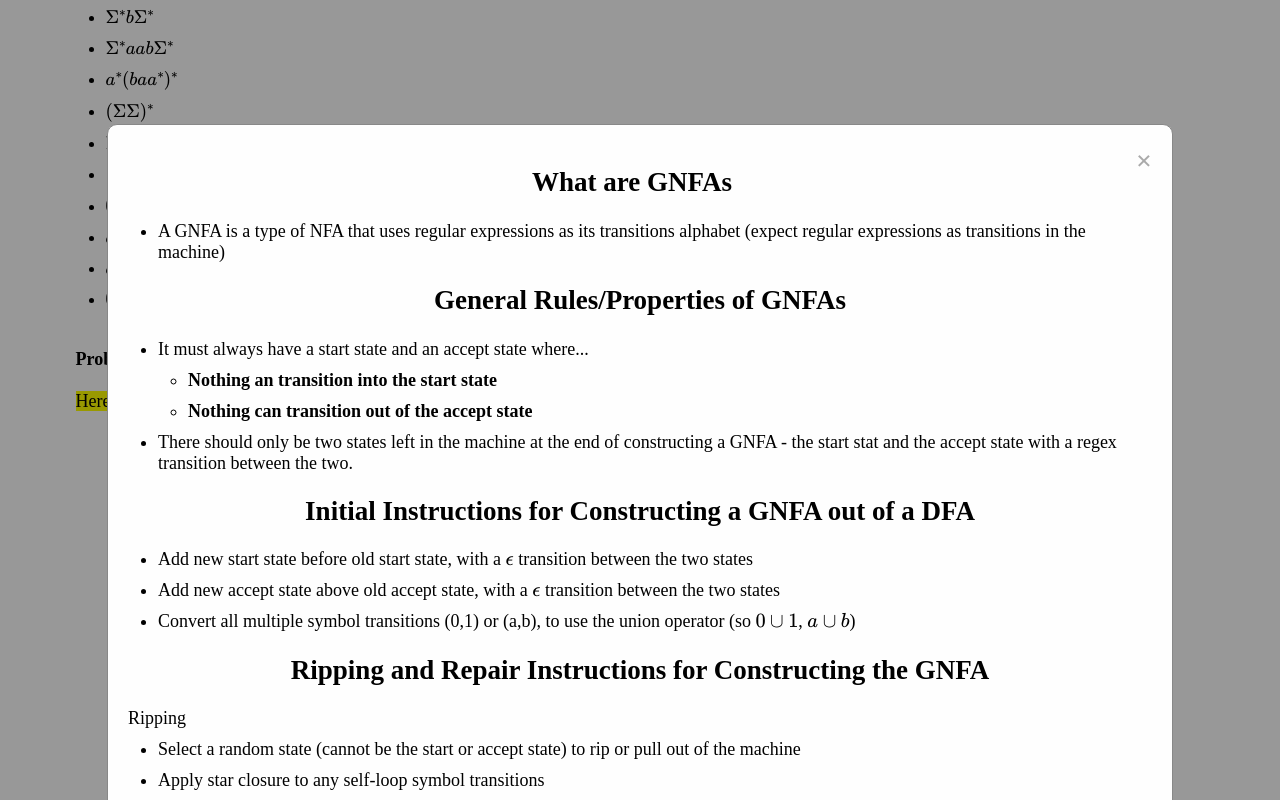
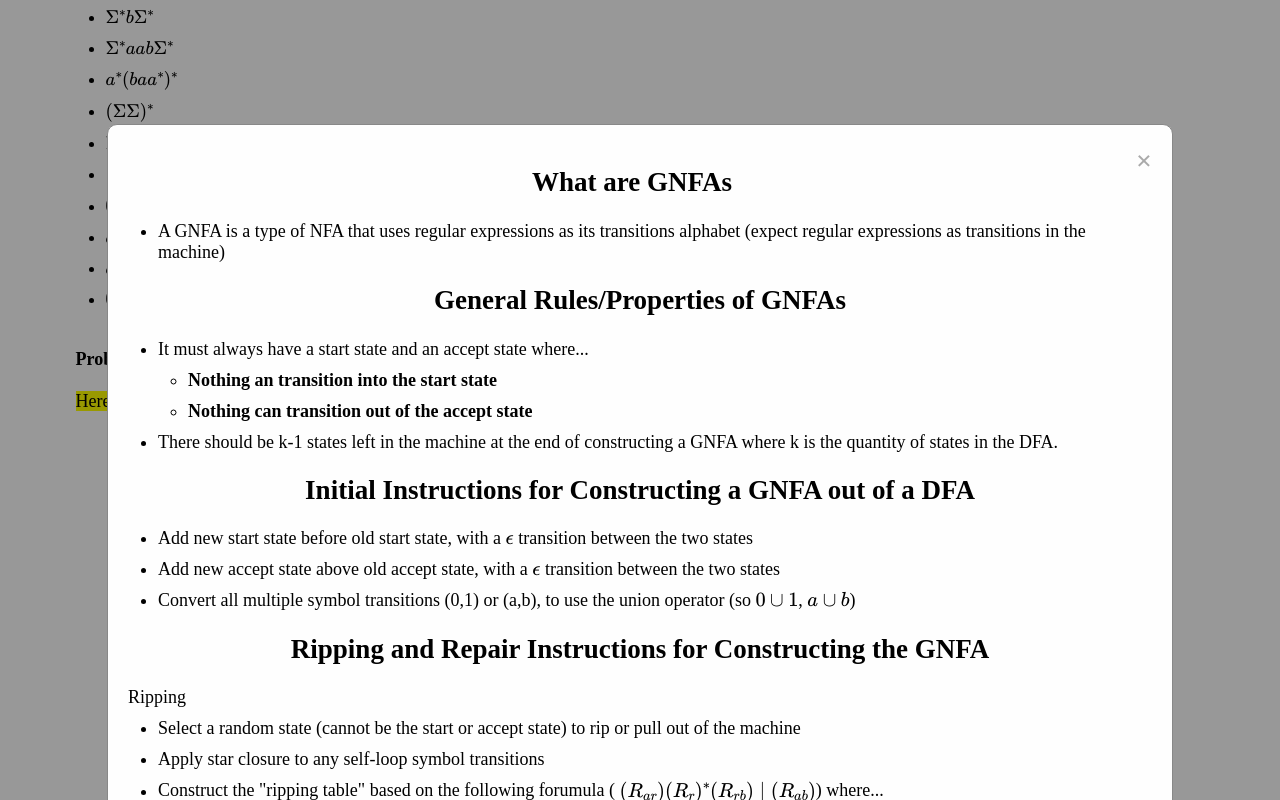
Before and after one commit to noahf909/noahf909.github.io, a plain HTML site: page regular_expressions_and_gfna/index.html in a window 1280 px wide. Both pictures are taken after a click on the element "Here's a review on GNFAs for Reference". Shown: the part 477-1277 px from the top of the page. Drawn offline with nearby package versions, Linux system fonts and the light colour scheme.

Commit message:
lil error in gnfa rules

```diff
--- a/regular_expressions_and_gfna/index.html
+++ b/regular_expressions_and_gfna/index.html
@@ -376,7 +376,7 @@
                 <li><strong>Nothing an transition into the start state</strong></li>
                 <li><strong>Nothing can transition out of the accept state</strong></li>
             </ul>
-            <li>There should only be two states left in the machine at the end of constructing a GNFA - the start stat and the accept state with a regex transition between the two.</li>
+            <li>There should be k-1 states left in the machine at the end of constructing a GNFA where k is the quantity of states in the DFA.</li>
         </ul>
         <h2>Initial Instructions for Constructing a GNFA out of a DFA</h2>
         <ul>
```
